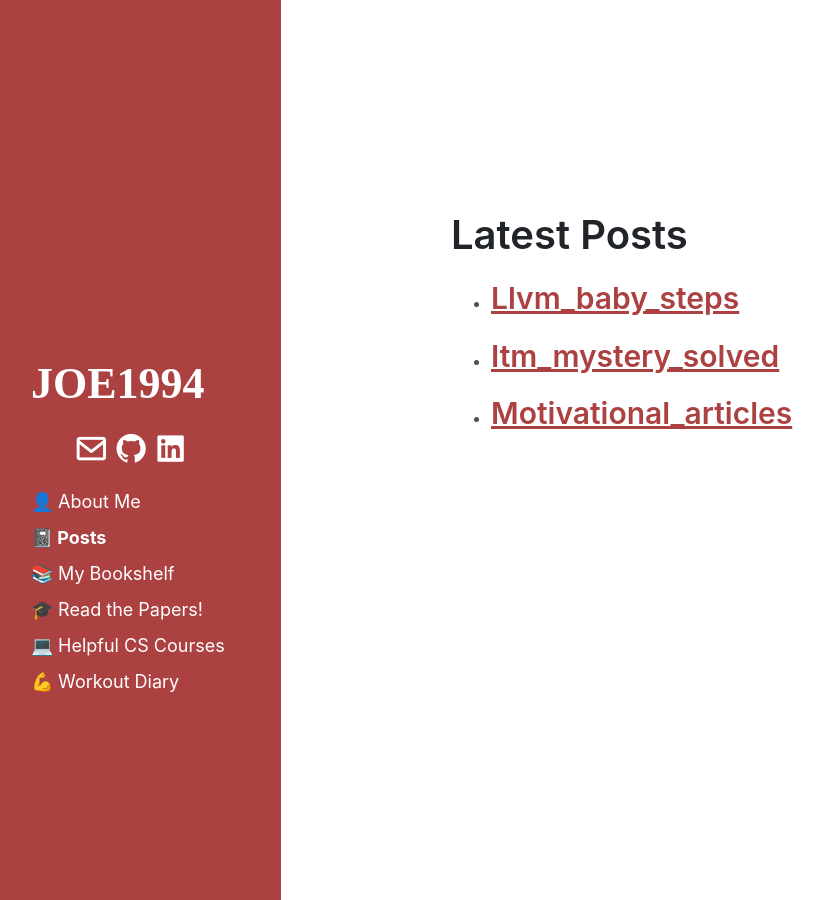
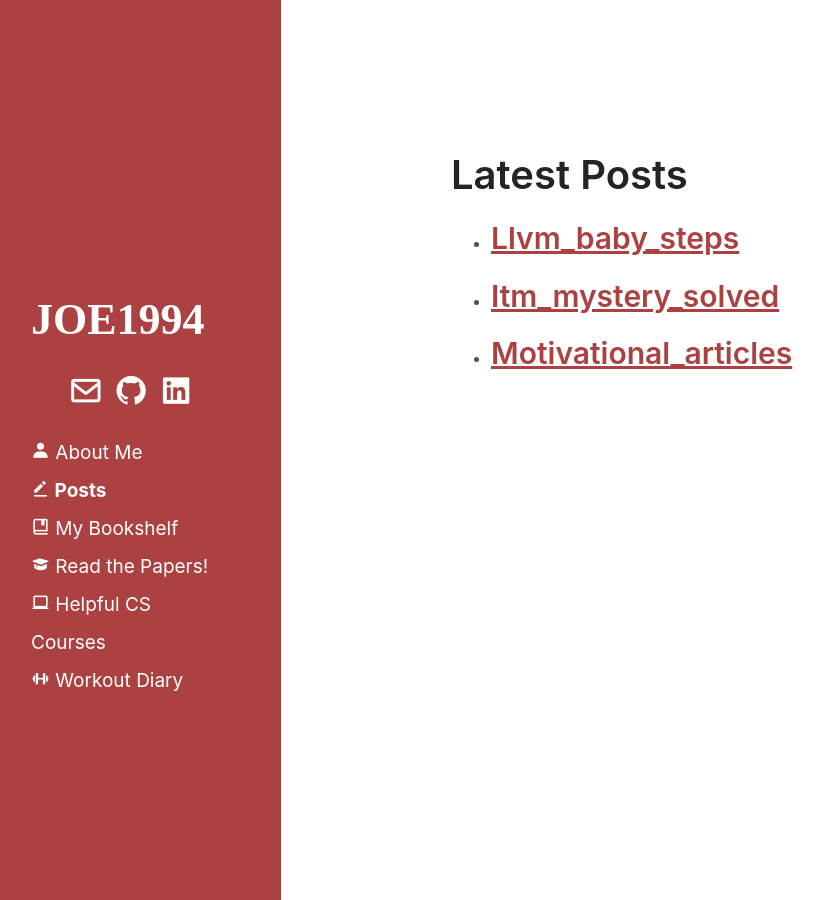
Before and after one commit to JOE1994/JOE1994.github.io, a Jekyll site: the page built from index.html, in a window 1280 px wide. Shown: the whole page, without its empty margins (19-843 px from the left). Built offline with Jekyll 4.4.1, drawn with Linux system fonts in a browser that asks for light colours.

Commit message:
unicode emoji => boxicon text

```diff
--- a/assets/css/hyde/hyde.css
+++ b/assets/css/hyde/hyde.css
@@ -91,7 +91,7 @@
   .sidebar-nav-item {
     display: block;
     line-height: 2;
-    font-size: 0.9rem;
+    font-size: 0.95rem;
     transition: background 0.3s ease-in-out;
   }
   a.sidebar-nav-item:hover,
@@ -125,7 +125,7 @@
    */
 
   .content {
-    padding-top:    4rem;
+    padding-top:    1rem;
     padding-bottom: 4rem;
   }
 
@@ -167,12 +167,10 @@
    Below are new CSS rules added by JOE1994
    (Unrelated to the Hyde theme)
    */
-  .bx {
-    font-size: 2.2em;
-  }
-  .bx:hover {
+  #reach-me-online>a:hover {
     background-color: maroon;
   }
   #reach-me-online {
     text-align: center;
+    font-size: 2.2em;
   }
```
Also changed, not shown: _data/navigation.yml (+6 -6 lines).
